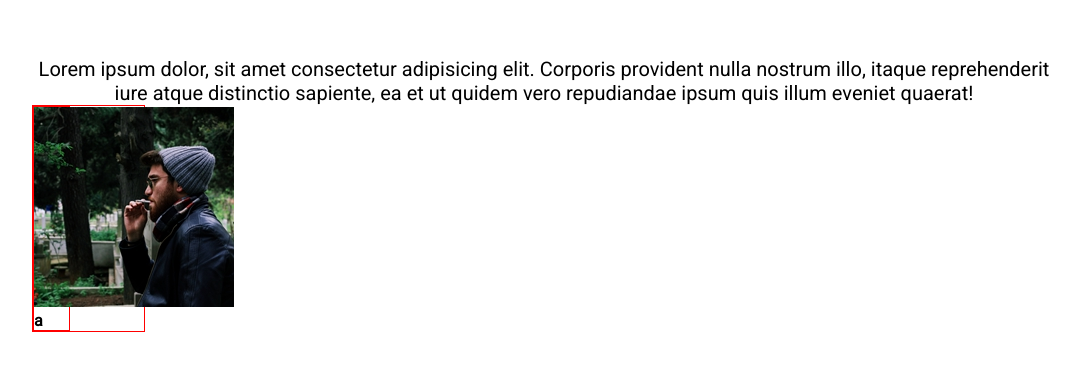
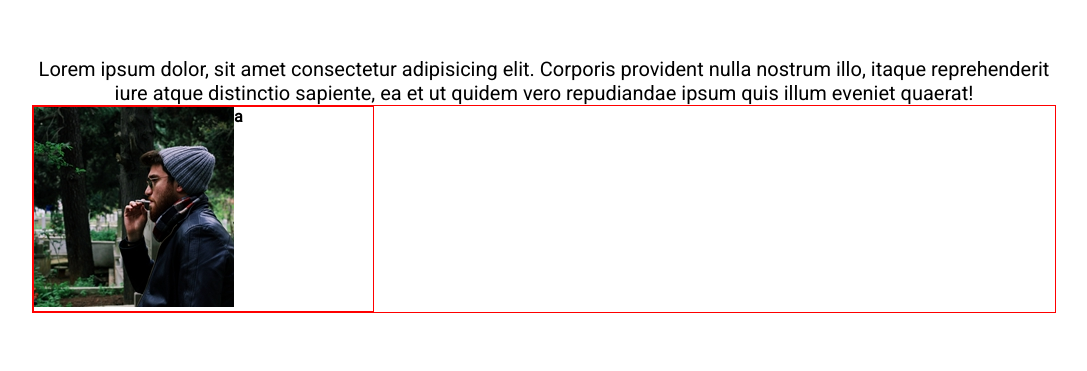
Before and after one commit to mattiabenelli/html-css-float-cards, a plain HTML site: page index.html in a window 1280 px wide. Shown: the part 91-462 px from the top of the page, without its empty margins (96-1183 px from the left). Drawn offline with Linux system fonts and the light colour scheme.

Commit message:
Fixed errore caselle

```diff
--- a/css/style.css
+++ b/css/style.css
@@ -32,13 +32,16 @@ p,h1{
     float: left;
 
 }
-
+.row{
+    width: 100%;
+}
 .col{
     width: calc(100% / 3 );
 
 }
 .immagine{
-    width: 100px;
+    width: auto;
+
 }
 .immagine, .descrizione{
     float: left;
```
